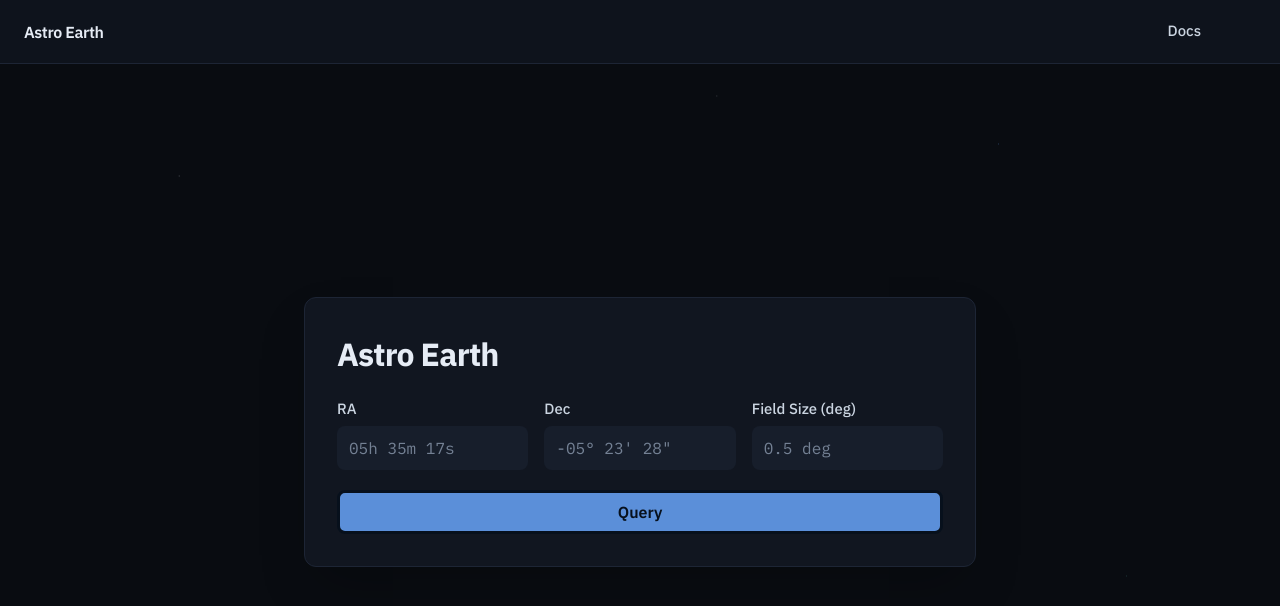
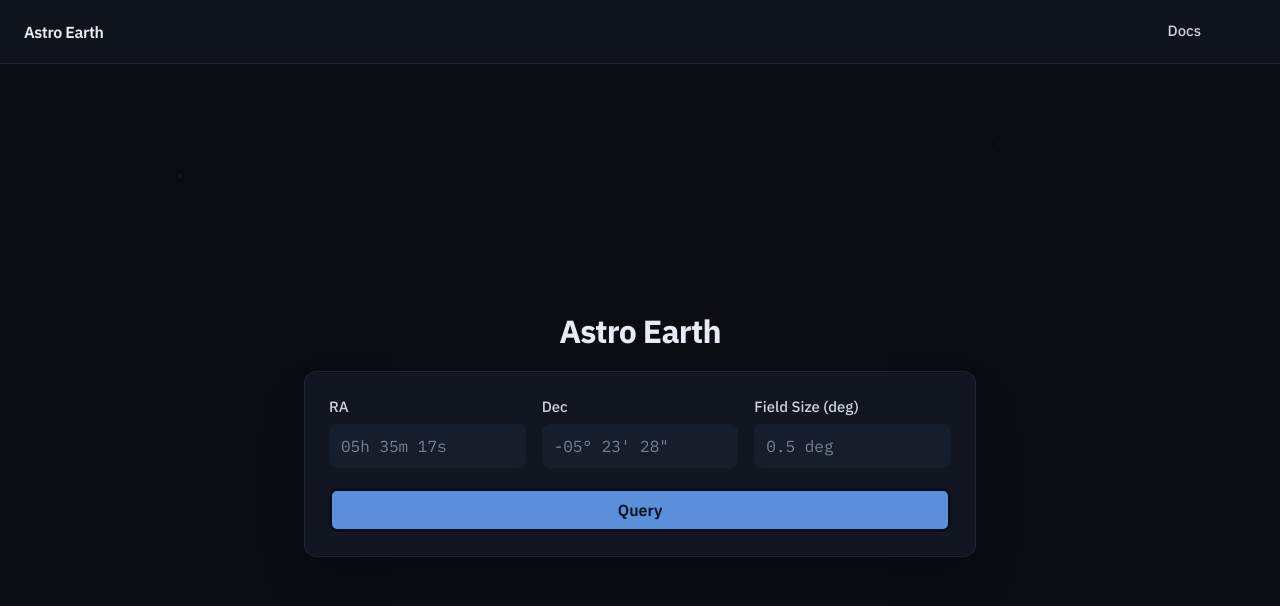
Before and after one commit to daviddrdz/astro-sentinella, a React (Vite) app in the folder frontend/: page / in a window 1280 px wide. Shown: the top 606 px of the page. Built offline with nearby package versions, Linux system fonts and the light colour scheme; some icons are missing.

Commit message:
style(portal): float Astro Earth title above card and tighten padding

```diff
--- a/frontend/src/components/QueryPortalCard.tsx
+++ b/frontend/src/components/QueryPortalCard.tsx
@@ -222,15 +222,14 @@ export function QueryPortalCard({
 
   return (
     <section className="w-full max-w-2xl">
+      <h1
+        id={headingId}
+        className="mb-4 text-center text-[length:var(--ae-text-2xl)] font-bold tracking-tight text-[var(--ae-text-primary)]"
+      >
+        {APP_CONFIG.name}
+      </h1>
       <div className="card border border-[var(--ae-border-subtle)] bg-[var(--ae-bg-surface)] shadow-2xl">
-        <div className="card-body gap-5 p-6 sm:p-8">
-          <h1
-            id={headingId}
-            className="text-[length:var(--ae-text-2xl)] font-bold tracking-tight text-[var(--ae-text-primary)]"
-          >
-            {APP_CONFIG.name}
-          </h1>
-
+        <div className="card-body gap-4 p-5 sm:p-6">
           <form
             role="search"
             noValidate
```
